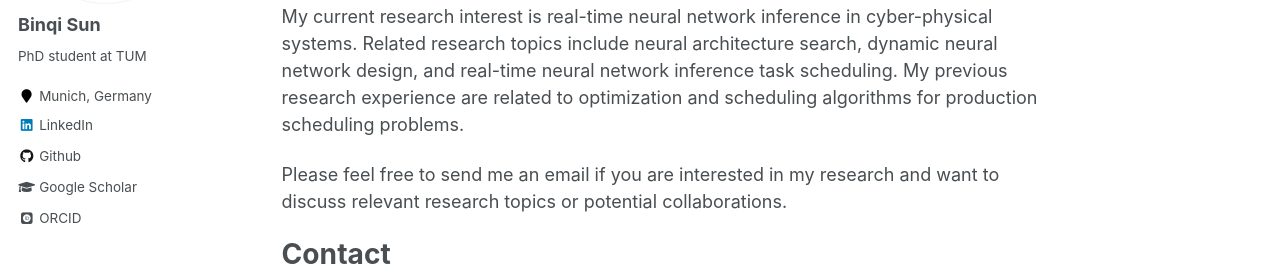
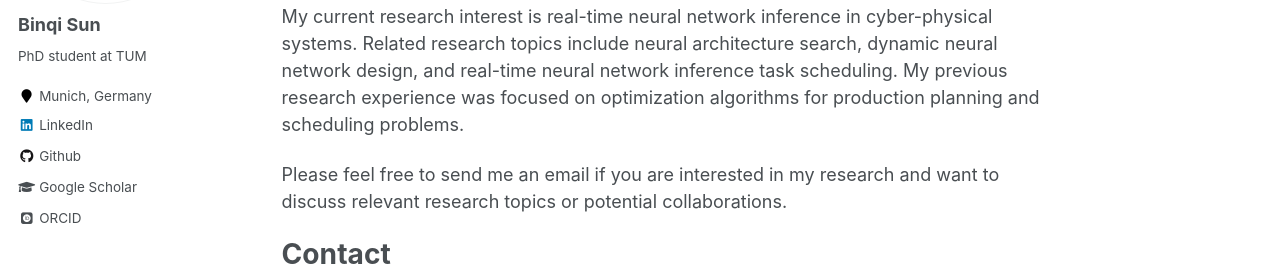
Before and after one commit to binqi-sun/binqi-sun.github.io, a Jekyll site: the page built from _pages/about.md, in a window 1280 px wide. Shown: the part 289-569 px from the top of the page. Built offline with Jekyll 4.4.1, drawn with Linux system fonts in a browser that asks for light colours; some web fonts are replaced.

Commit message:
update about

```diff
--- a/_pages/about.md
+++ b/_pages/about.md
@@ -10,7 +10,7 @@ redirect_from:
 
 I am currently a first-year PhD student at Department of Informatics, Technical University of Munich (TUM), and my PhD supervisor is [Prof. Marco Caccamo](https://rtsl.cps.mw.tum.de/personal_page/mcaccamo/). Before that, I was a master's student at Department of Automation, Tsinghua University, where I was fortunated to be supervised by [Prof. Ling Wang](https://scholar.google.com/citations?user=lC7bVMwAAAAJ&hl=en&oi=ao).
 
-My current research interest is real-time neural network inference in cyber-physical systems. Related research topics include neural architecture search, dynamic neural network design, and real-time neural network inference task scheduling. My previous research experience are related to optimization and scheduling algorithms for production scheduling problems.
+My current research interest is real-time neural network inference in cyber-physical systems. Related research topics include neural architecture search, dynamic neural network design, and real-time neural network inference task scheduling. My previous research experience was focused on optimization algorithms for production planning and scheduling problems.
 
 Please feel free to send me an email if you are interested in my research and want to discuss relevant research topics or potential collaborations.
 
```
